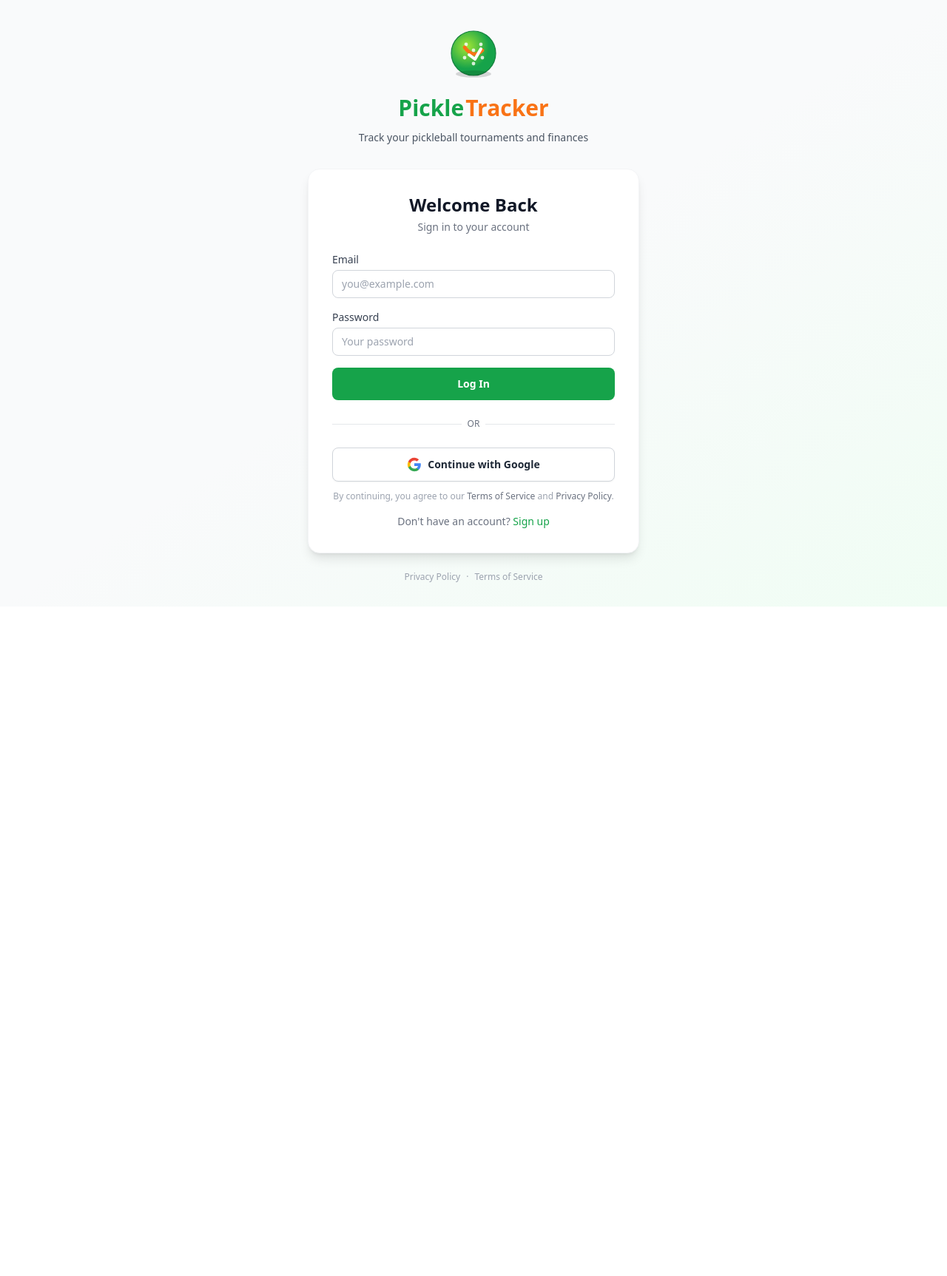
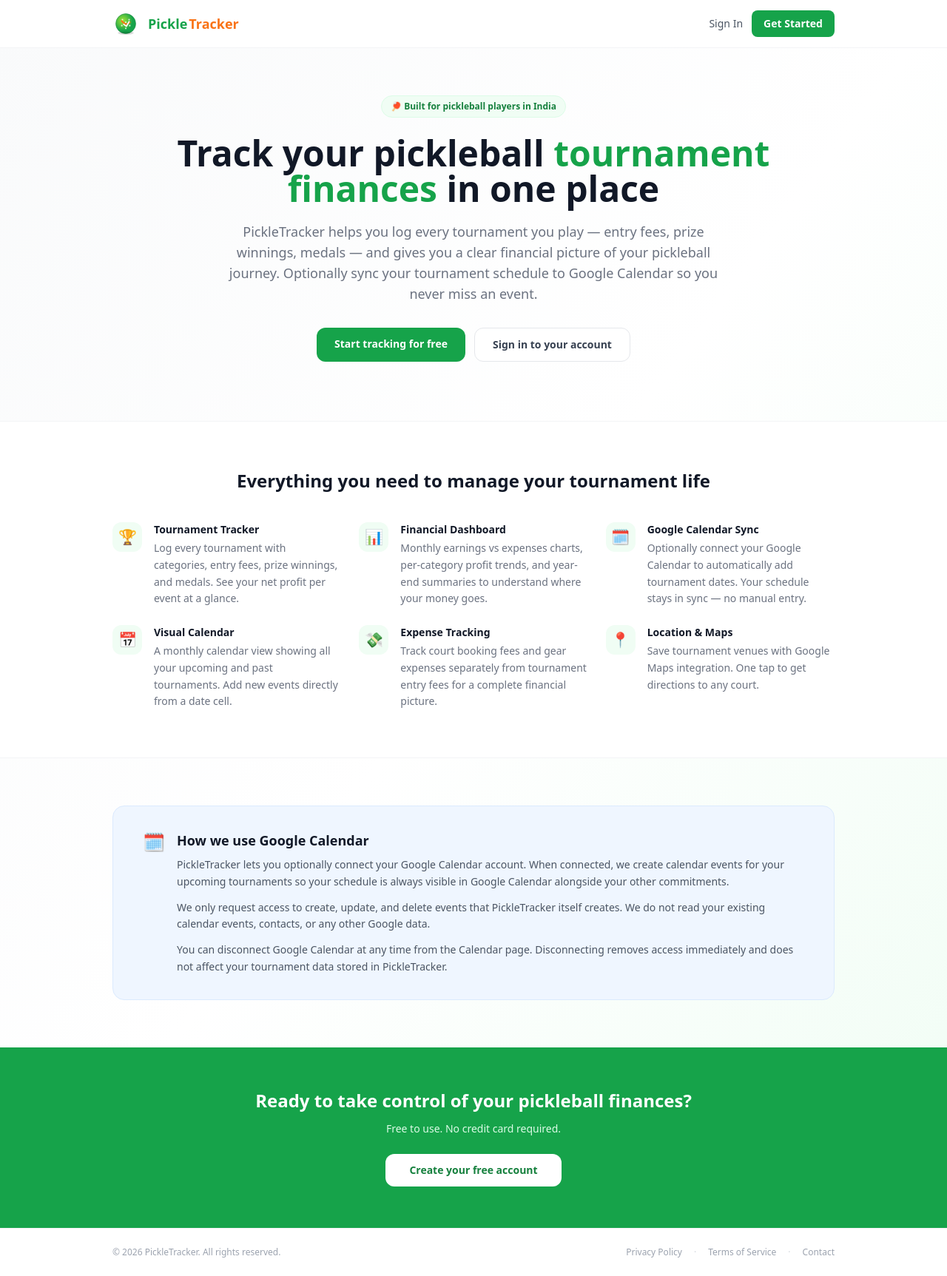
Before and after one commit to Amandeep1998/pickletracker, a React (Vite) app in the folder frontend/: page / in a window 1280 px wide. Before the commit this address led to /login. Shown: the whole page at 74% size. Before the commit the page ends 820 px from the top, so only its background shows below. Built offline with nearby package versions, Linux system fonts and the light colour scheme; no server answers; the HTML template or start-up script is replaced by a standard one.

Commit message:
Add public landing page for Google OAuth verification
Landing page at / is publicly accessible without login, explains the
app's purpose and Google Calendar usage clearly — satisfies Google's
homepage requirements for OAuth verification.

Co-Authored-By: Claude Sonnet 4.6 <noreply@anthropic.com>

```diff
--- a/frontend/src/App.jsx
+++ b/frontend/src/App.jsx
@@ -9,6 +9,7 @@ import Tournaments from './pages/Tournaments';
 import Calendar from './pages/Calendar';
 import Expenses from './pages/Expenses';
 import Admin from './pages/Admin';
+import Landing from './pages/Landing';
 import PrivacyPolicy from './pages/PrivacyPolicy';
 import Terms from './pages/Terms';
 
@@ -17,6 +18,7 @@ export default function App() {
     <AuthProvider>
       <Routes>
         {/* Public routes */}
+        <Route path="/" element={<Landing />} />
         <Route path="/login" element={<Login />} />
         <Route path="/signup" element={<Signup />} />
         <Route path="/privacy-policy" element={<PrivacyPolicy />} />
@@ -32,7 +34,7 @@ export default function App() {
         </Route>
 
         {/* Catch-all */}
-        <Route path="*" element={<Navigate to="/dashboard" replace />} />
+        <Route path="*" element={<Navigate to="/" replace />} />
       </Routes>
     </AuthProvider>
   );
--- /dev/null
+++ b/frontend/src/pages/Landing.jsx
@@ -0,0 +1,195 @@
+import React from 'react';
+import { Link } from 'react-router-dom';
+
+export default function Landing() {
+  return (
+    <div className="min-h-screen bg-gradient-to-br from-gray-50 via-white to-green-50 flex flex-col">
+
+      {/* Navbar */}
+      <header className="bg-white border-b border-gray-100">
+        <div className="max-w-5xl mx-auto px-4 sm:px-6 h-16 flex items-center justify-between">
+          <div className="flex items-center gap-3">
+            <img src="/logo.svg" alt="PickleTracker" className="h-9 w-9 object-contain" />
+            <div className="flex items-baseline gap-0.5">
+              <span className="text-lg font-bold text-green-600">Pickle</span>
+              <span className="text-lg font-bold text-orange-500">Tracker</span>
+            </div>
+          </div>
+          <div className="flex items-center gap-3">
+            <Link
+              to="/login"
+              className="text-sm font-medium text-gray-600 hover:text-gray-900 transition-colors"
+            >
+              Sign In
+            </Link>
+            <Link
+              to="/signup"
+              className="text-sm font-semibold bg-green-600 hover:bg-green-700 text-white px-4 py-2 rounded-lg transition-colors"
+            >
+              Get Started
+            </Link>
+          </div>
+        </div>
+      </header>
+
+      {/* Hero */}
+      <main className="flex-1">
+        <section className="max-w-5xl mx-auto px-4 sm:px-6 pt-16 pb-20 text-center">
+          <div className="inline-flex items-center gap-2 bg-green-50 border border-green-100 text-green-700 text-xs font-semibold px-3 py-1.5 rounded-full mb-6">
+            🏓 Built for pickleball players in India
+          </div>
+
+          <h1 className="text-3xl sm:text-4xl lg:text-5xl font-bold text-gray-900 leading-tight mb-5">
+            Track your pickleball{' '}
+            <span className="text-green-600">tournament finances</span>{' '}
+            in one place
+          </h1>
+
+          <p className="text-base sm:text-lg text-gray-500 max-w-2xl mx-auto mb-8 leading-relaxed">
+            PickleTracker helps you log every tournament you play — entry fees, prize winnings,
+            medals — and gives you a clear financial picture of your pickleball journey.
+            Optionally sync your tournament schedule to Google Calendar so you never miss an event.
+          </p>
+
+          <div className="flex flex-col sm:flex-row gap-3 justify-center">
+            <Link
+              to="/signup"
+              className="bg-green-600 hover:bg-green-700 text-white font-semibold px-6 py-3 rounded-xl text-sm transition-colors"
+            >
+              Start tracking for free
+            </Link>
+            <Link
+              to="/login"
+              className="bg-white border border-gray-200 hover:border-gray-300 text-gray-700 font-semibold px-6 py-3 rounded-xl text-sm transition-colors"
+            >
+              Sign in to your account
+            </Link>
+          </div>
+        </section>
+
+        {/* Features */}
+        <section className="bg-white border-y border-gray-100 py-16">
+          <div className="max-w-5xl mx-auto px-4 sm:px-6">
+            <h2 className="text-xl sm:text-2xl font-bold text-gray-900 text-center mb-10">
+              Everything you need to manage your tournament life
+            </h2>
+            <div className="grid grid-cols-1 sm:grid-cols-2 lg:grid-cols-3 gap-6">
+              {[
+                {
+                  icon: '🏆',
+                  title: 'Tournament Tracker',
+                  desc: 'Log every tournament with categories, entry fees, prize winnings, and medals. See your net profit per event at a glance.',
+                },
+                {
+                  icon: '📊',
+                  title: 'Financial Dashboard',
+                  desc: 'Monthly earnings vs expenses charts, per-category profit trends, and year-end summaries to understand where your money goes.',
+                },
+                {
+                  icon: '🗓️',
+                  title: 'Google Calendar Sync',
+                  desc: 'Optionally connect your Google Calendar to automatically add tournament dates. Your schedule stays in sync — no manual entry.',
+                },
+                {
+                  icon: '📅',
+                  title: 'Visual Calendar',
+                  desc: 'A monthly calendar view showing all your upcoming and past tournaments. Add new events directly from a date cell.',
+                },
+                {
+                  icon: '💸',
+                  title: 'Expense Tracking',
+                  desc: 'Track court booking fees and gear expenses separately from tournament entry fees for a complete financial picture.',
+                },
+                {
+                  icon: '📍',
+                  title: 'Location & Maps',
+                  desc: 'Save tournament venues with Google Maps integration. One tap to get directions to any court.',
+                },
+              ].map((f) => (
+                <div key={f.title} className="flex gap-4">
+                  <div className="w-10 h-10 rounded-xl bg-green-50 text-xl flex items-center justify-center flex-shrink-0">
+                    {f.icon}
+                  </div>
+                  <div>
+                    <h3 className="text-sm font-semibold text-gray-900 mb-1">{f.title}</h3>
+                    <p className="text-sm text-gray-500 leading-relaxed">{f.desc}</p>
+                  </div>
+                </div>
+              ))}
+            </div>
+          </div>
+        </section>
+
+        {/* Google Calendar explanation — important for OAuth verification */}
+        <section className="max-w-5xl mx-auto px-4 sm:px-6 py-16">
+          <div className="bg-blue-50 border border-blue-100 rounded-2xl px-6 py-8 sm:px-10">
+            <div className="flex items-start gap-4">
+              <div className="text-2xl flex-shrink-0">🗓️</div>
+              <div>
+                <h2 className="text-lg font-bold text-gray-900 mb-2">
+                  How we use Google Calendar
+                </h2>
+                <p className="text-sm text-gray-600 leading-relaxed mb-3">
+                  PickleTracker lets you optionally connect your Google Calendar account.
+                  When connected, we create calendar events for your upcoming tournaments
+                  so your schedule is always visible in Google Calendar alongside your other
+                  commitments.
+                </p>
+                <p className="text-sm text-gray-600 leading-relaxed mb-3">
+                  We only request access to create, update, and delete events that
+                  PickleTracker itself creates. We do not read your existing calendar
+                  events, contacts, or any other Google data.
+                </p>
+                <p className="text-sm text-gray-600 leading-relaxed">
+                  You can disconnect Google Calendar at any time from the Calendar page.
+                  Disconnecting removes access immediately and does not affect your
+                  tournament data stored in PickleTracker.
+                </p>
+              </div>
+            </div>
+          </div>
+        </section>
+
+        {/* CTA */}
+        <section className="bg-green-600 py-14">
+          <div className="max-w-5xl mx-auto px-4 sm:px-6 text-center">
+            <h2 className="text-2xl font-bold text-white mb-3">
+              Ready to take control of your pickleball finances?
+            </h2>
+            <p className="text-green-100 text-sm mb-6">
+              Free to use. No credit card required.
+            </p>
+            <Link
+              to="/signup"
+              className="inline-block bg-white text-green-700 font-bold px-8 py-3 rounded-xl text-sm hover:bg-green-50 transition-colors"
+            >
+              Create your free account
+            </Link>
+          </div>
+        </section>
+      </main>
+
+      {/* Footer */}
+      <footer className="bg-white border-t border-gray-100 py-6">
+        <div className="max-w-5xl mx-auto px-4 sm:px-6 flex flex-col sm:flex-row items-center justify-between gap-3">
+          <p className="text-xs text-gray-400">
+            &copy; {new Date().getFullYear()} PickleTracker. All rights reserved.
+          </p>
+          <div className="flex items-center gap-4">
+            <Link to="/privacy-policy" className="text-xs text-gray-400 hover:text-gray-600 hover:underline transition-colors">
+              Privacy Policy
+            </Link>
+            <span className="text-gray-300 text-xs">·</span>
+            <Link to="/terms" className="text-xs text-gray-400 hover:text-gray-600 hover:underline transition-colors">
+              Terms of Service
+            </Link>
+            <span className="text-gray-300 text-xs">·</span>
+            <a href="mailto:amandeepsaini336@gmail.com" className="text-xs text-gray-400 hover:text-gray-600 hover:underline transition-colors">
+              Contact
+            </a>
+          </div>
+        </div>
+      </footer>
+    </div>
+  );
+}
```
